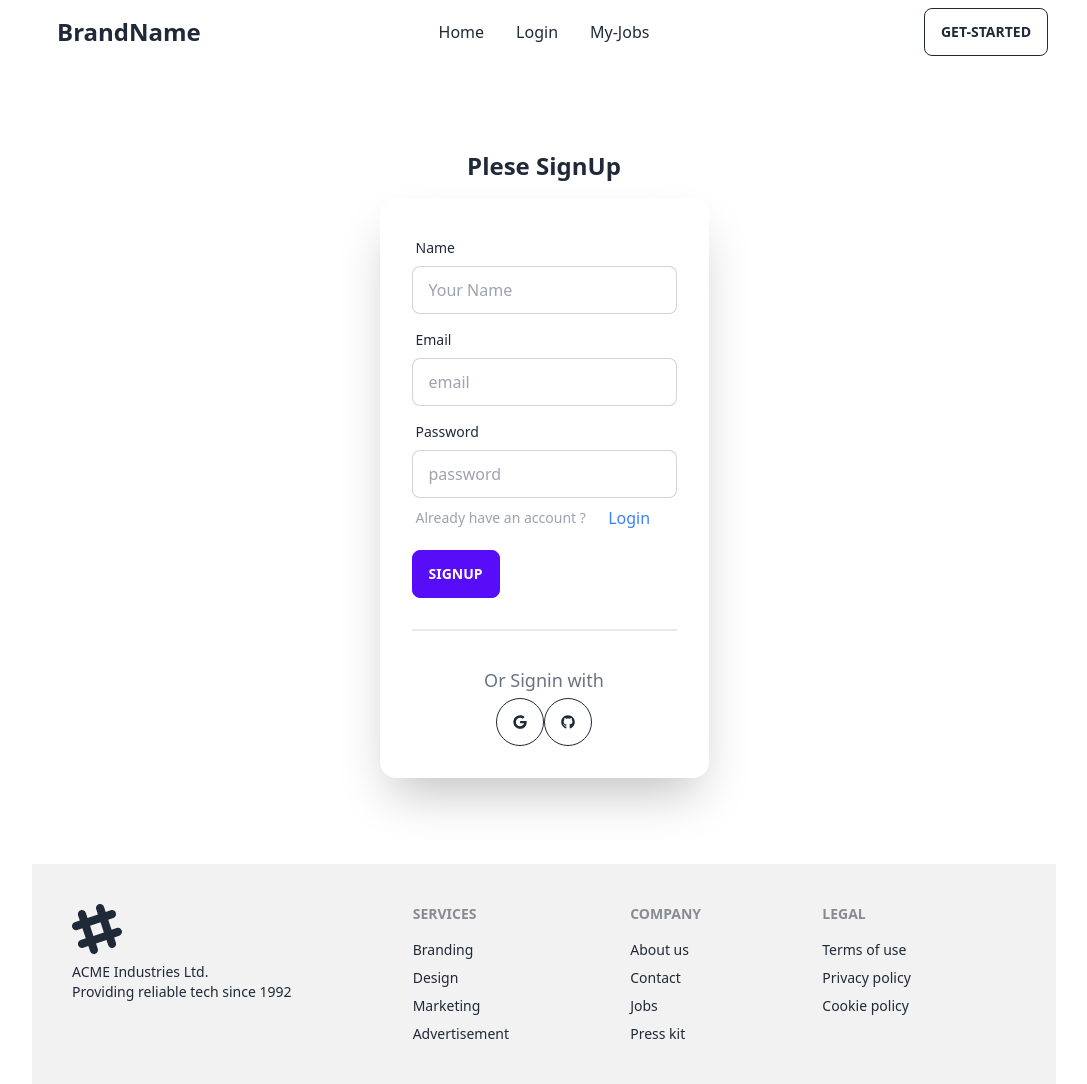
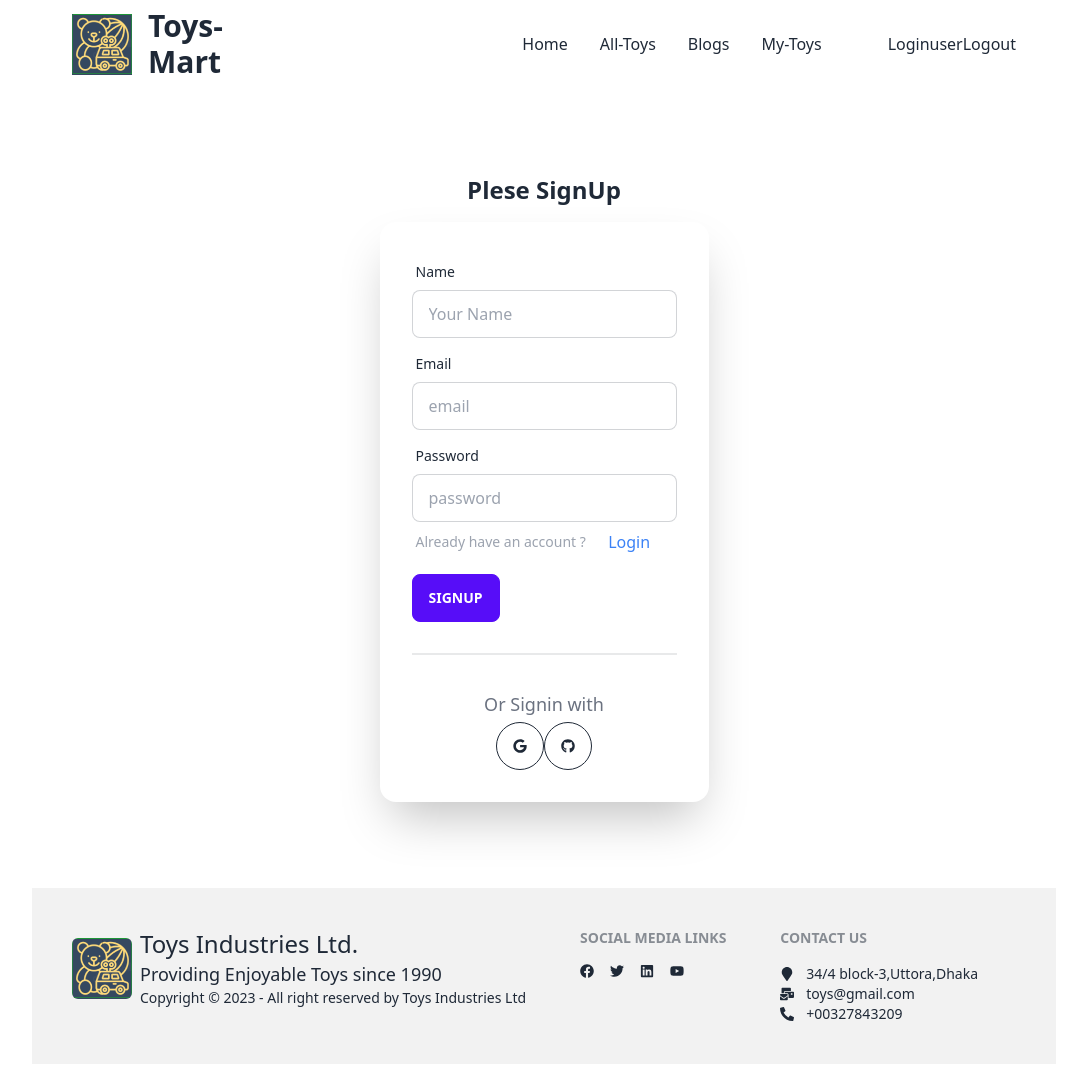
Before and after one commit to Arif-Mohammad-Sagor/marvel-heroes-store, a React (Vite) app: page /signup in a window 1280 px wide. Shown: the whole page, without its empty margins (96-1183 px from the left). Built offline with nearby package versions, Linux system fonts and the light colour scheme.

Commit message:
footer created

```diff
--- /dev/null
+++ b/src/layouts/Error404.jsx
@@ -0,0 +1,11 @@
+import React from 'react'
+import Error from '../pages/ErrorPage/Error'
+
+const Error404 = () => {
+  return (
+
+    <Error></Error>
+  )
+}
+
+export default Error404
--- /dev/null
+++ b/src/pages/ErrorPage/Error.jsx
@@ -0,0 +1,11 @@
+import React from 'react'
+
+const Error = () => {
+  return (
+      <div>
+          Yea bro you have lost your path.
+    </div>
+  )
+}
+
+export default Error
--- a/src/pages/shared/Footer.jsx
+++ b/src/pages/shared/Footer.jsx
@@ -1,48 +1,96 @@
 import React from 'react'
-
+import logo from '../../assets/logo.png';
+import {
+  FaFacebook,
+  FaTwitter,
+  FaLinkedin,
+  FaYoutube,
+  FaMapMarker,
+  FaMailBulk,
+  FaPhoneAlt,
+  FaMailchimp,
+} from "react-icons/fa";
 const Footer = () => {
   return (
+    // <footer className="footer p-10 bg-base-200 text-base-content">
+    //   <div>
+    //     <svg
+    //       width="50"
+    //       height="50"
+    //       viewBox="0 0 24 24"
+    //       xmlns="http://www.w3.org/2000/svg"
+    //       fillRule="evenodd"
+    //       clipRule="evenodd"
+    //       className="fill-current"
+    //     >
+    //       <path d="M22.672 15.226l-2.432.811.841 2.515c.33 1.019-.209 2.127-1.23 2.456-1.15.325-2.148-.321-2.463-1.226l-.84-2.518-5.013 1.677.84 2.517c.391 1.203-.434 2.542-1.831 2.542-.88 0-1.601-.564-1.86-1.314l-.842-2.516-2.431.809c-1.135.328-2.145-.317-2.463-1.229-.329-1.018.211-2.127 1.231-2.456l2.432-.809-1.621-4.823-2.432.808c-1.355.384-2.558-.59-2.558-1.839 0-.817.509-1.582 1.327-1.846l2.433-.809-.842-2.515c-.33-1.02.211-2.129 1.232-2.458 1.02-.329 2.13.209 2.461 1.229l.842 2.515 5.011-1.677-.839-2.517c-.403-1.238.484-2.553 1.843-2.553.819 0 1.585.509 1.85 1.326l.841 2.517 2.431-.81c1.02-.33 2.131.211 2.461 1.229.332 1.018-.21 2.126-1.23 2.456l-2.433.809 1.622 4.823 2.433-.809c1.242-.401 2.557.484 2.557 1.838 0 .819-.51 1.583-1.328 1.847m-8.992-6.428l-5.01 1.675 1.619 4.828 5.011-1.674-1.62-4.829z"></path>
+    //     </svg>
+    //     <p>
+    //       ACME Industries Ltd.
+    //       <br />
+    //       Providing reliable tech since 1992
+    //     </p>
+    //   </div>
+    //   <div>
+    //     <span className="footer-title">Services</span>
+    //     <a className="link link-hover">Branding</a>
+    //     <a className="link link-hover">Design</a>
+    //     <a className="link link-hover">Marketing</a>
+    //     <a className="link link-hover">Advertisement</a>
+    //   </div>
+    //   <div>
+    //     <span className="footer-title">Company</span>
+    //     <a className="link link-hover">About us</a>
+    //     <a className="link link-hover">Contact</a>
+    //     <a className="link link-hover">Jobs</a>
+    //     <a className="link link-hover">Press kit</a>
+    //   </div>
+    //   <div>
+    //     <span className="footer-title">Legal</span>
+    //     <a className="link link-hover">Terms of use</a>
+    //     <a className="link link-hover">Privacy policy</a>
+    //     <a className="link link-hover">Cookie policy</a>
+    //   </div>
+    // </footer>
     <footer className="footer p-10 bg-base-200 text-base-content">
-      <div>
-        <svg
-          width="50"
-          height="50"
-          viewBox="0 0 24 24"
-          xmlns="http://www.w3.org/2000/svg"
-          fillRule="evenodd"
-          clipRule="evenodd"
-          className="fill-current"
-        >
-          <path d="M22.672 15.226l-2.432.811.841 2.515c.33 1.019-.209 2.127-1.23 2.456-1.15.325-2.148-.321-2.463-1.226l-.84-2.518-5.013 1.677.84 2.517c.391 1.203-.434 2.542-1.831 2.542-.88 0-1.601-.564-1.86-1.314l-.842-2.516-2.431.809c-1.135.328-2.145-.317-2.463-1.229-.329-1.018.211-2.127 1.231-2.456l2.432-.809-1.621-4.823-2.432.808c-1.355.384-2.558-.59-2.558-1.839 0-.817.509-1.582 1.327-1.846l2.433-.809-.842-2.515c-.33-1.02.211-2.129 1.232-2.458 1.02-.329 2.13.209 2.461 1.229l.842 2.515 5.011-1.677-.839-2.517c-.403-1.238.484-2.553 1.843-2.553.819 0 1.585.509 1.85 1.326l.841 2.517 2.431-.81c1.02-.33 2.131.211 2.461 1.229.332 1.018-.21 2.126-1.23 2.456l-2.433.809 1.622 4.823 2.433-.809c1.242-.401 2.557.484 2.557 1.838 0 .819-.51 1.583-1.328 1.847m-8.992-6.428l-5.01 1.675 1.619 4.828 5.011-1.674-1.62-4.829z"></path>
-        </svg>
+      <div className="items-center grid-flow-col">
+        <img src={logo} className=" rounded-md" />
         <p>
-          ACME Industries Ltd.
+          <span className="md:text-2xl"> Toys Industries Ltd.</span> <br />
+          <span className="md:text-lg">
+            Providing Enjoyable Toys since 1990{" "}
+          </span>
           <br />
-          Providing reliable tech since 1992
+          <span className="mt-24">
+            Copyright © 2023 - All right reserved by Toys Industries Ltd
+          </span>
         </p>
       </div>
       <div>
-        <span className="footer-title">Services</span>
-        <a className="link link-hover">Branding</a>
-        <a className="link link-hover">Design</a>
-        <a className="link link-hover">Marketing</a>
-        <a className="link link-hover">Advertisement</a>
+        <span className="footer-title">Social Media Links</span>
+        <div className="flex gap-4">
+          <FaFacebook></FaFacebook>
+          <FaTwitter></FaTwitter>
+          <FaLinkedin></FaLinkedin>
+          <FaYoutube></FaYoutube>
+        </div>
       </div>
       <div>
-        <span className="footer-title">Company</span>
-        <a className="link link-hover">About us</a>
-        <a className="link link-hover">Contact</a>
-        <a className="link link-hover">Jobs</a>
-        <a className="link link-hover">Press kit</a>
-      </div>
-      <div>
-        <span className="footer-title">Legal</span>
-        <a className="link link-hover">Terms of use</a>
-        <a className="link link-hover">Privacy policy</a>
-        <a className="link link-hover">Cookie policy</a>
+        <span className="footer-title">Contact Us</span>
+        <div className="">
+          <p className=' flex gap-3 items-center'><span><FaMapMarker></FaMapMarker></span>34/4 block-3,Uttora,Dhaka</p>
+          <p className=' flex gap-3 items-center'><span><FaMailBulk></FaMailBulk></span>toys@gmail.com</p>
+          <p className=' flex gap-3 items-center'><span><FaPhoneAlt></FaPhoneAlt></span>+00327843209</p>
+        </div>
       </div>
     </footer>
   );
 }
 
 export default Footer
+{
+  /* </footer>
+<footer className="footer px-10 py-4 border-t bg-base-200 text-base-content border-base-300">
+
+</footer> */
+}
--- a/src/pages/shared/Navbar.jsx
+++ b/src/pages/shared/Navbar.jsx
@@ -1,9 +1,10 @@
 import React from "react";
 import { NavLink } from "react-router-dom";
+import logo from '../../assets/logo.png';
 
 const Navbar = () => {
   return (
-    <div className="navbar bg-base-100">
+    <div className="navbar bg-base-100 px-10">
       <div className="navbar-start">
         <div className="dropdown">
           <label tabIndex={0} className="btn btn-ghost lg:hidden">
@@ -37,25 +38,38 @@ const Navbar = () => {
             </li>
           </ul>
         </div>
-        <NavLink className="btn btn-ghost normal-case text-2xl">
-          BrandName
-        </NavLink>
+        <img src={logo} alt="company-logo" className="ro"/>
+       <p className="text-3xl ml-4 font-semibold"> Toys-Mart</p>
       </div>
-      <div className="navbar-center hidden lg:flex">
+      <div className="lg:ml-64 hidden lg:flex">
         <ul className="menu menu-horizontal px-1">
           <li>
-            <NavLink to='/'>Home</NavLink>
+            <NavLink to="/">Home</NavLink>
           </li>
           <li>
-            <NavLink to='/login'>Login</NavLink>
+            <NavLink to="/toys">All-Toys</NavLink>
+          </li>
+
+          <li>
+            <NavLink to="/blogs">Blogs</NavLink>
           </li>
           <li>
-            <NavLink to='/jobs'>My-Jobs</NavLink>
+            <NavLink to="/myToys">My-Toys</NavLink>
           </li>
         </ul>
       </div>
-      <div className="navbar-end">
-        <NavLink className="btn btn-outline">Get-Started</NavLink>
+      <div className="navbar-end ">
+        <ul className="flex justify-center items-center">
+          <li>
+            <NavLink to="/login">Login</NavLink>
+          </li>
+          <li>user</li>
+
+          <li>
+            {" "}
+            <button>Logout</button>
+          </li>
+        </ul>
       </div>
     </div>
   );
--- a/src/routes/Routes.jsx
+++ b/src/routes/Routes.jsx
@@ -4,11 +4,14 @@ import Main from "../layouts/Main";
 import Home from "../pages/Home/Home";
 import SignUp from "../pages/Login/SignUp";
 import Login from "../pages/Login/Login";
+import Error404 from "../layouts/Error404";
+
 
 const router = createBrowserRouter([
   {
     path: "/",
-        element: <Main></Main>,
+    element: <Main></Main>,
+
         children: [
             {
                 path: '/',
@@ -22,7 +25,9 @@ const router = createBrowserRouter([
                 path: '/signup',
                 element: <SignUp></SignUp>
             }
-    ]
+    ],
+        errorElement:<Error404></Error404>
+
   },
 ]);
 
```
Also changed, not shown: src/assets/logo.png (added).
